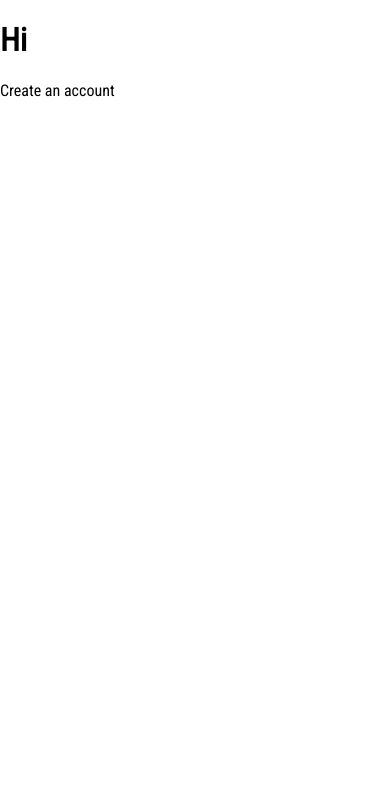
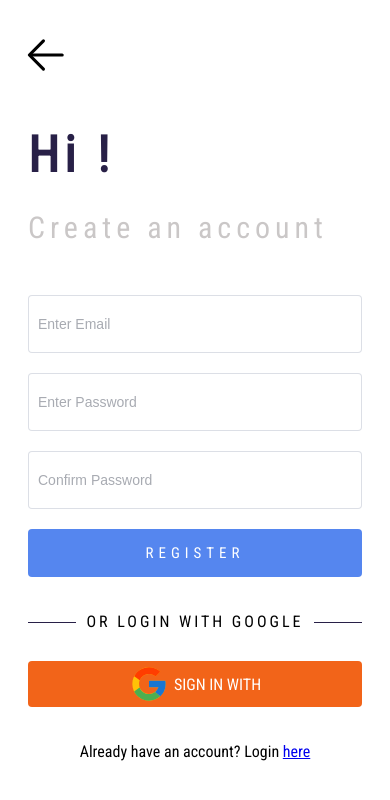
Before and after one commit to Jankurtb17/todo-frontend, a Vue app: page /register in a window 390 px wide. Shown: the top 800 px of the page. Built offline with nearby package versions, Linux system fonts and the light colour scheme.

Commit message:
refactor: add register design

```diff
--- a/src/views/AppSmLogin.vue
+++ b/src/views/AppSmLogin.vue
@@ -23,7 +23,7 @@
                 type="password"
                 class="input-type"
                 size="large"
-                placeholder="Enter Email"
+                placeholder="Enter Password"
                 clearable
               />
               <button class="btn-login">LOGIN</button>
@@ -40,6 +40,11 @@
             <el-row class="login-google">
               <img src="@/assets/GoogleIcon.svg" class="google-icon" />
               <span class="text-login-google">SIGN IN WITH GOOGLE</span>
+            </el-row>
+            <el-row class="register-link">
+              <el-col>
+                <span>Don't have an account? Register <router-link to="/register">here</router-link></span>
+              </el-col>
             </el-row>
           </el-form>
         </div>
@@ -67,11 +72,11 @@
 @media only screen and (min-width: 320px) and (max-width: 480px) {
   .icon {
     font-size: 50px;
-    margin-top: 20px;
+    margin-top: 10px;
   }
 
   .sm-login {
-    padding: 1em 0.5em;
+    padding: 0 0.5em;
   }
 
   h1 {
@@ -167,5 +172,10 @@
     margin-right: 5px;
     font-size: 18px;
   }
+
+  .register-link {
+    text-align: center;
+    margin-top: 35px;
+  }
 }
 </style>
--- a/src/views/AppSmRegister.vue
+++ b/src/views/AppSmRegister.vue
@@ -1,6 +1,188 @@
 <template>
-<div>
-    <h1>Hi</h1>
-    <span>Create an account</span>
-</div>
-</template>
+    <div>
+      <el-container>
+        <el-main>
+          <el-icon class="icon" @click="redirectToHome"><Back /></el-icon>
+          <div class="sm-login">
+            <div>
+              <h1>Hi !</h1>
+              <span class="continue-text">Create an account</span>
+            </div>
+            <el-form>
+              <el-col :span="24">
+                <el-input
+                  v-model="form.email"
+                  type="email"
+                  class="input-type"
+                  size="large"
+                  placeholder="Enter Email"
+                  clearable
+                />
+                <el-input
+                  v-model="form.password"
+                  type="password"
+                  class="input-type"
+                  size="large"
+                  placeholder="Enter Password"
+                  clearable
+                />
+                <el-input
+                  v-model="form.confirmPassword"
+                  type="password"
+                  class="input-type"
+                  size="large"
+                  placeholder="Confirm Password"
+                  clearable
+                />
+                <button class="btn-login">REGISTER</button>
+              </el-col>
+
+              <div class="group">
+                <div class="item line"></div>
+                <div class="item text">OR LOGIN WITH GOOGLE</div>
+                <div class="item line"></div>
+              </div>
+              <el-row class="login-google">
+                <img src="@/assets/GoogleIcon.svg" class="google-icon" />
+                <span class="text-login-google">SIGN IN WITH </span>
+              </el-row>
+
+              <el-row justify="center" class="login-link">
+                <el-col>
+                    <span>Already have an account? Login <router-link to="/login">here</router-link></span>
+                </el-col>
+              </el-row>
+            </el-form>
+          </div>
+        </el-main>
+      </el-container>
+    </div>
+  </template>
+
+  <script lang="ts" setup>
+  import { reactive } from "vue";
+  import { useRouter } from "vue-router";
+  type Login = {
+    email: string;
+    password: string;
+    confirmPassword: string;
+  };
+
+  const form = reactive({} as Login);
+  const router = useRouter();
+  const redirectToHome = () => {
+    router.push("/");
+  };
+  </script>
+
+  <style scoped>
+  @media only screen and (min-width: 320px) and (max-width: 480px) {
+    .icon {
+      font-size: 50px;
+      margin-top: 10px;
+    }
+
+    .sm-login {
+      padding: 0 0.5em;
+    }
+
+    h1 {
+      font-size: 50px;
+      letter-spacing: 5px;
+      font-family: "Roboto Condensed", sans-serif;
+      color: #282047;
+    }
+
+    .continue-text {
+      position: relative;
+      top: -.5em;
+      font-size: 30px;
+      letter-spacing: 5px;
+      color: rgb(202, 199, 199);
+    }
+
+    .el-form {
+      margin-top: 35px;
+    }
+
+    .el-input--large :deep(.el-input__wrapper) {
+      border: --el-border-none;
+      padding: 10px;
+      outline: none;
+      margin-bottom: 20px;
+    }
+
+    .el-input--large :deep(.el-input__wrapper:hover) {
+      border: --el-border-none;
+      outline: none;
+    }
+
+    .btn-login {
+      border: none;
+      padding: 1em;
+      /* background-color: #f26419; */
+      background-color: #5586ef;
+      margin-bottom: 25px;
+      font-family: "Roboto Condensed", sans-serif;
+      font-size: 15px;
+      letter-spacing: 5px;
+      text-decoration: none;
+      text-align: center;
+      width: 100%;
+      color: #fff;
+      border-radius: 4px;
+    }
+
+    .forgot-pass {
+      position: relative;
+      top: -.7em;
+      text-align: center;
+    }
+
+    .group {
+      margin: 10px 0;
+      display: table;
+      width: 100%;
+    }
+
+    .item {
+      display: table-cell;
+    }
+
+    .text {
+      white-space: nowrap;
+      width: 1%;
+      padding: 0 10px;
+      text-transform: uppercase;
+      letter-spacing: 3px;
+    }
+
+    .line {
+      border-bottom: 1px solid #282047;
+      position: relative;
+      top: -0.5em;
+    }
+
+    .login-google {
+      display: flex;
+      justify-content: center;
+      align-items: center;
+      background-color: #f26419;
+      color: #fff;
+      padding: 3px;
+      cursor: pointer;
+      border-radius: 4px;
+       margin-top: 30px;
+    }
+
+    .google-icon {
+      margin-right: 5px;
+      font-size: 18px;
+    }
+
+    .login-link {
+        text-align: center;
+        margin-top: 35px;
+    }
+  }
+  </style>
```
